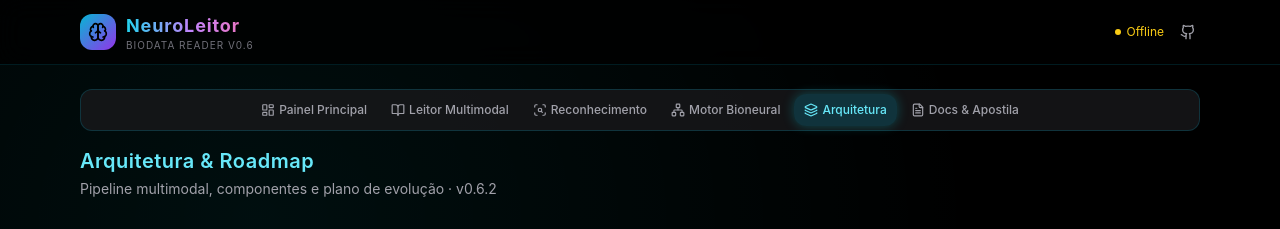
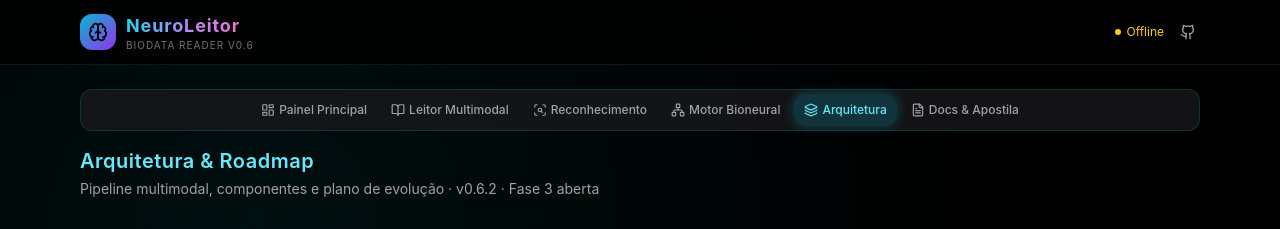
Before and after one commit to producerdcs-cpu/neuro-leitor, a React (Vite) app: page / in a window 1280 px wide. Both pictures are taken after a click on the tab "Arquitetura". Shown: the top 229 px of the page. Built offline with nearby package versions, Linux system fonts and the light colour scheme; no server answers.

Commit message:
feat: Railway → Render + abrir oficialmente Fase 3 (OCR real em andamento)

```diff
--- a/src/components/ArchitecturePanel.tsx
+++ b/src/components/ArchitecturePanel.tsx
@@ -31,7 +31,7 @@ const pipeline = [
     title: "OCR / ASR",
     desc: "Extração de texto e transcrição",
     tech: "Tesseract · Whisper",
-    status: "done" as const,
+    status: "wip" as const, // Fase 3 iniciada — OCR real em andamento
   },
   {
     id: "vision",
@@ -77,7 +77,7 @@ const roadmap = [
   {
     phase: "Fase 2 — Backend",
     items: [
-      "API online (Railway) + health",
+      "API online (Render) + health",
       "Frontend ligado (VITE_API_URL)",
       "Upload → process → Visualizar / Ouvir",
       "Sessões + providers locais",
@@ -92,7 +92,7 @@ const roadmap = [
       "Vision captioning",
       "TTS multilíngue aprimorado",
     ],
-    status: "planned" as const,
+    status: "wip" as const, // Oficialmente aberta
   },
   {
     phase: "Fase 4 — Escala",
@@ -126,7 +126,7 @@ export default function ArchitecturePanel() {
           Arquitetura & Roadmap
         </h2>
         <p className="text-sm text-zinc-400 mt-1">
-          Pipeline multimodal, componentes e plano de evolução · v0.6.2
+          Pipeline multimodal, componentes e plano de evolução · v0.6.2 · Fase 3 aberta
         </p>
       </div>
 
```
